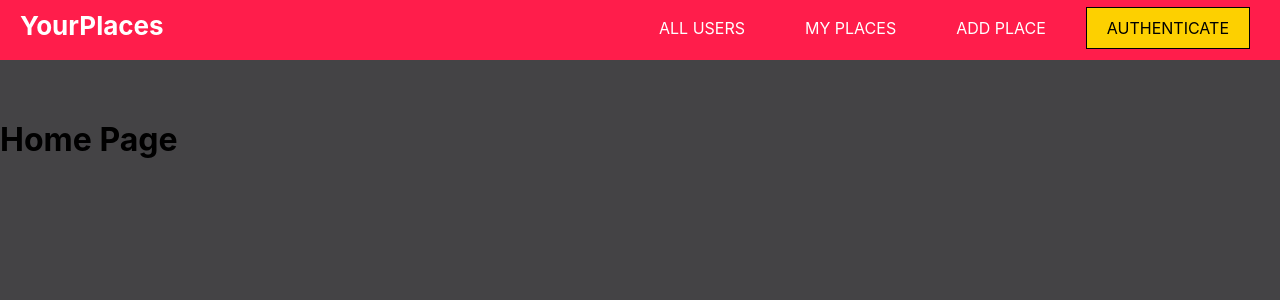
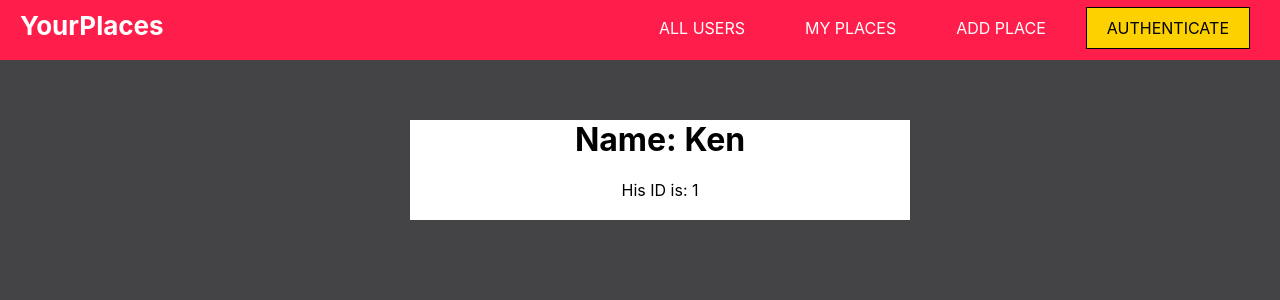
Before and after one commit to G3nK3n/MERN_Projects, a React (Create React App) app in the folder react-login/: page / in a window 1280 px wide. Shown: the top 300 px of the page. Built offline with nearby package versions, Linux system fonts and the light colour scheme.

Commit message:
Added UsersList

```diff
--- a/react-login/src/Components/Home/Home.js
+++ /dev/null
@@ -1,11 +0,0 @@
-import React from "react";
-
-const Home = () => {
-    return(
-        <div>
-            <h1>Home Page</h1>
-        </div>
-    )
-}
-
-export default Home;
--- a/react-login/src/Components/Layout.js
+++ b/react-login/src/Components/Layout.js
@@ -3,7 +3,7 @@ import classes from './Layout.module.css';
 
 import Header from './Header/Header';
 import Form from './Form/Form';
-import Home from './Home/Home';
+import Users from './Users/Users';
 
 import {Routes, Route} from 'react-router-dom';
 
@@ -12,7 +12,7 @@ const Layout = () => {
         <div className={classes.Layout}>
             <Header />
             <Routes>
-                <Route exact path="/" element={<Home />} />
+                <Route exact path="/" element={<Users />} />
                 <Route exact path="/signup" element={<Form />} />
             </Routes>
         </div>
--- /dev/null
+++ b/react-login/src/Components/Users/Users.js
@@ -0,0 +1,19 @@
+import React from "react";
+import UsersList from './UsersList';
+
+const Users = () => {
+
+    //Dummy users for now
+    const DUMMY_USERS=[
+        {
+            id: '1',
+            name: 'Ken'
+        }
+    ];
+
+    return(
+        <UsersList items={DUMMY_USERS}/>
+    )
+}
+
+export default Users;
--- /dev/null
+++ b/react-login/src/Components/Users/UsersItem.js
@@ -0,0 +1,14 @@
+import React from "react";
+import classes from './UsersItem.module.css';
+
+
+const UsersItem = props => {
+    return(
+        <div className={classes.UsersItem}>
+            <h1>Name: {props.name}</h1>
+            <p>His ID is: {props.id}</p>
+        </div>
+    )
+}
+
+export default UsersItem;
--- /dev/null
+++ b/react-login/src/Components/Users/UsersItem.module.css
@@ -0,0 +1,7 @@
+.UsersItem {
+    width: 500px;
+    height: 100px;
+    background: white;
+    margin: auto;
+    text-align: center;
+}
--- /dev/null
+++ b/react-login/src/Components/Users/UsersList.js
@@ -0,0 +1,29 @@
+
+import React from "react";
+import UsersItem from './UsersItem';
+
+
+const UsersList = props => {
+    // This checks if there are any users in the array, hence the length
+    if(props.items.length === 0) {
+        return(
+            <div>
+                <h1>No Users found!</h1>
+            </div>
+        )
+    }
+
+    // This returns all users in the array
+    return (
+        <div>
+            <ul>
+                {props.items.map(eachUser => {
+                    return <UsersItem key={eachUser.id} id={eachUser.id} name={eachUser.name}/>
+                })}
+            </ul>
+        </div>
+    )
+
+}
+
+export default UsersList;
```
Also changed, not shown: react-login/src/Components/Users/Users.module.css (added), react-login/src/Components/Users/UsersList.module.css (added).
